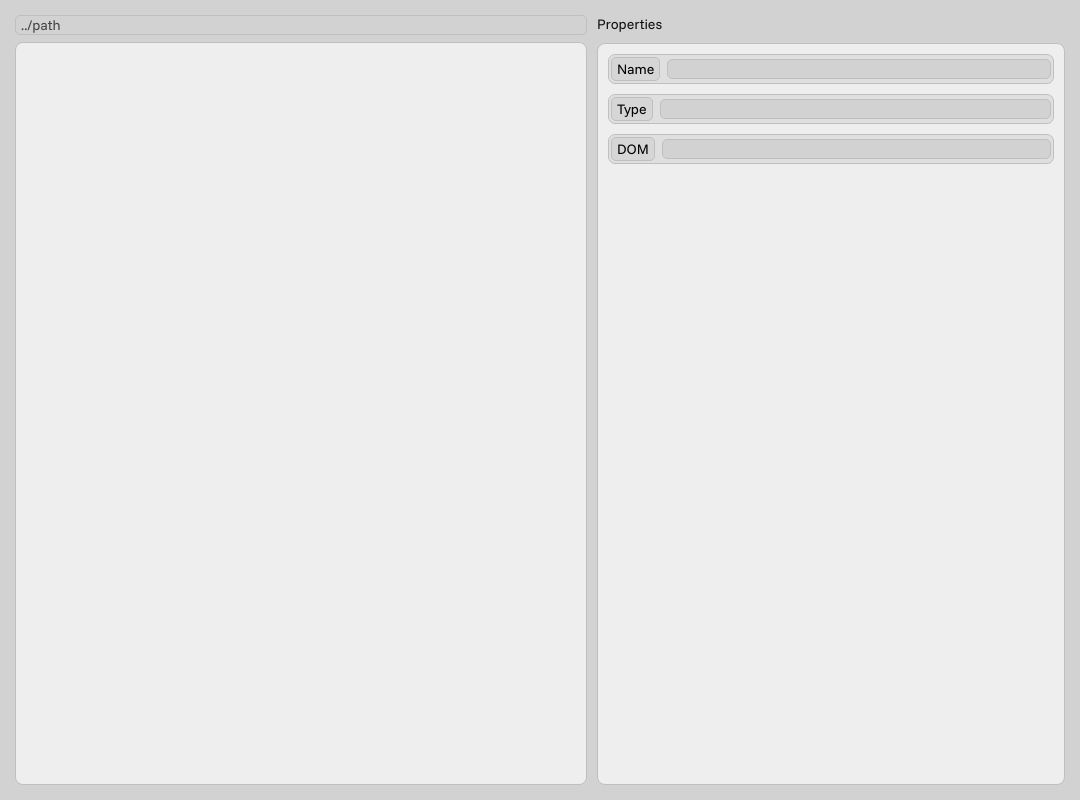
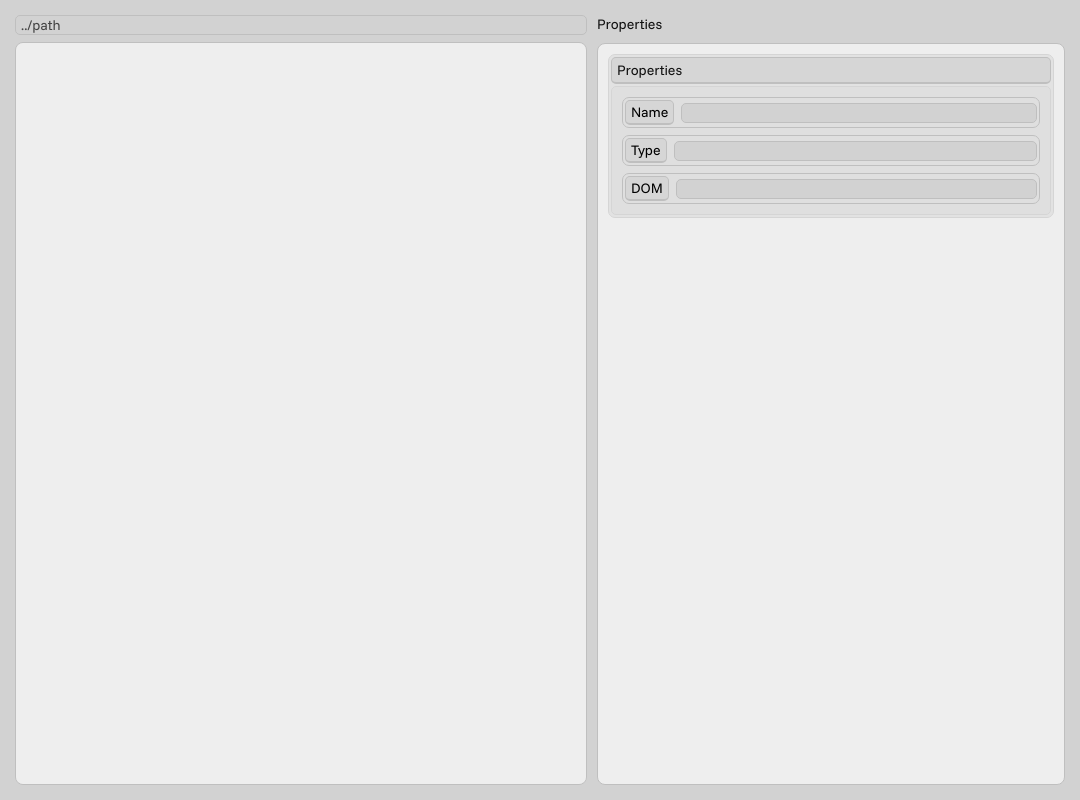
Before and after one commit to areg-77/project-designer, an Electron app: page src/index.html in a window 1080 px wide. Drawn offline with Linux system fonts and the light colour scheme; no server answers.

Commit message:
data styling

```diff
--- a/src/index.html
+++ b/src/index.html
@@ -18,6 +18,9 @@
       <div class="treedata-container">
         <div>Properties</div>
         <div class="treedata">
+          <div class="data-group-container">
+            <div class="group-label">Properties</div>
+            <div class="data-group">
               <div class="data-field">
               <div class="data-label">Name</div>
               <div id="name" class="data-value"></div>
@@ -32,6 +35,8 @@
             </div>
             </div>
           </div>
+        </div>
+      </div>
     </main>
 
     <script src="renderer.js" type="module"></script>
--- a/src/styles/treedata.css
+++ b/src/styles/treedata.css
@@ -10,12 +10,41 @@
   display: flex;
   overflow: hidden;
   flex-direction: column;
-  gap: 10px;
+  gap: 1em;
 
   background-color: var(--region-light);
   border: 1px solid var(--border);
   border-radius: 8px;
   padding: 10px;
+}
+
+.data-group-container {
+  display: grid;
+  gap: 2px;
+  background-color: var(--secondary-region-dark);
+  border: 1px solid var(--border-dark);
+  border-radius: 7px;
+  padding: 2px;
+  overflow: hidden;
+}
+
+.group-label {
+  background-color: var(--secondary-region-light);
+  padding: 3px 5px;
+  border-radius: 5px;
+  border: 0px solid var(--border);
+  border-width: 1px 1px 2px 1px;
+}
+
+.data-group {
+  display: flex;
+  flex-direction: column;
+  gap: 0.5em;
+  background-color: var(--secondary-region);
+  border: 1px solid var(--border-dark);
+  border-radius: 5px;
+  padding: 10px;
+  overflow: hidden;
 }
 
 .data-field {
@@ -32,7 +61,8 @@
   background-color: var(--secondary-region-light);
   color: var(--foreground-light);
   padding: 2px 5px;
-  border: 1px solid var(--border);
+  border: 0px solid var(--border);
+  border-width: 1px 1px 2px 1px;
   border-radius: 5px;
 }
 
```
Lines whose indentation alone changed are shown as unchanged.
